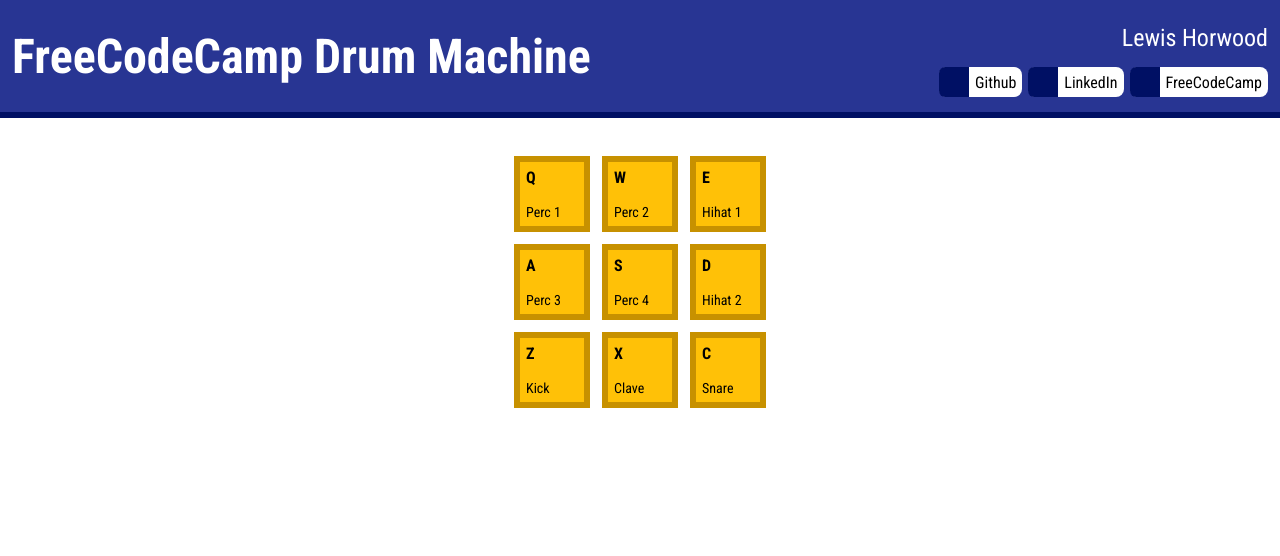
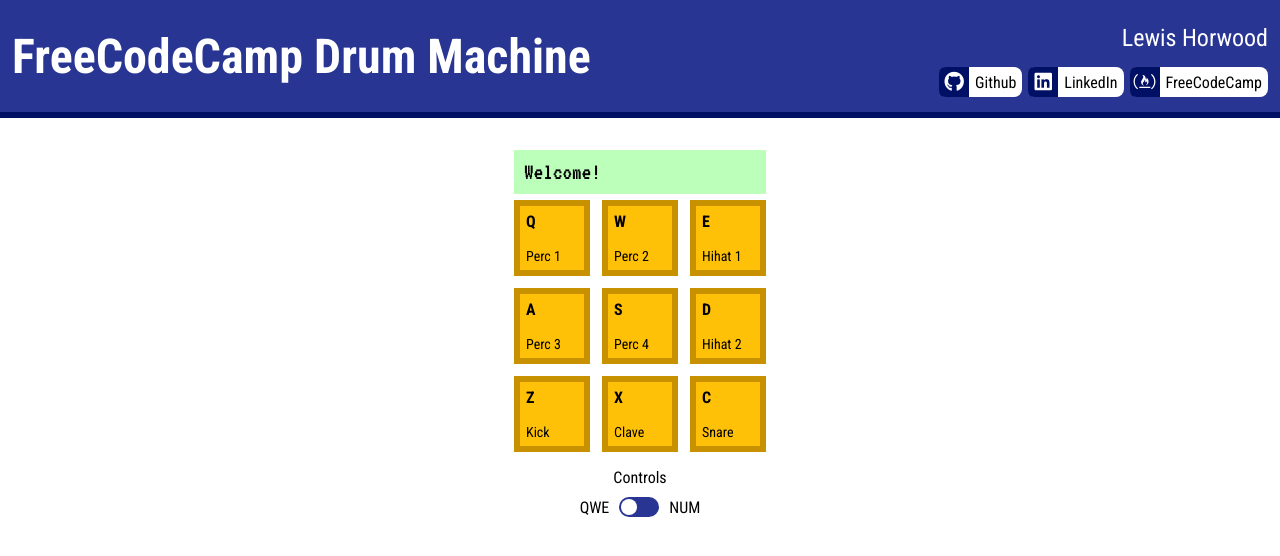
Before and after one commit to Lewis65/drum-machine, a React app: page / in a window 1280 px wide. Shown: the top 556 px of the page. Built offline with nearby package versions, Linux system fonts and the light colour scheme.

Commit message:
Separate #display and add a toggle for controls

```diff
--- a/package.json
+++ b/package.json
@@ -15,6 +15,7 @@
     "babel-preset-env": "^1.7.0",
     "babel-preset-react": "^6.24.1",
     "css-loader": "^1.0.0",
+    "file-loader": "^2.0.0",
     "html-webpack-plugin": "^3.2.0",
     "node-sass": "^4.9.3",
     "react": "^16.4.2",
--- a/src/components/App.js
+++ b/src/components/App.js
@@ -5,15 +5,36 @@ import DrumMachine from './DrumMachine';
 export default class App extends Component {
     constructor(props){
         super(props);
+
         this.state = {
+            controls: [["q", "w", "e", "a", "s", "d", "z", "x", "c"], ["7", "8", "9", "4", "5", "6", "1", "2", "3"]],
+            display: "Welcome!",
+            useNumPad: false
+        }
 
-        }
+        this.handleControlSwitch = this.handleControlSwitch.bind(this);
+    }
+
+    handleControlSwitch(){
+        this.setState({useNumPad: !this.state.useNumPad});
     }
 
     render(){
-        return (<div id="wrapper">
+
+        let controlsToUse = this.state.useNumPad ? 1 : 0;
+
+        return (
+        <div id="wrapper">
+
             <Header />
-            <DrumMachine />
-        </div>);
+
+            <DrumMachine
+            controls={this.state.controls[controlsToUse]}
+            display={this.state.display}
+            handleControlSwitch={this.handleControlSwitch}
+            />
+
+        </div>
+        );
     }
 }
--- /dev/null
+++ b/src/components/Display.js
@@ -0,0 +1,11 @@
+import React from 'react';
+
+export default class Display extends React.Component {
+    render(){
+        return(
+        <div id="display">
+            <span className="display-text">{this.props.text}</span>
+        </div>
+        );
+    }
+}
--- a/src/components/DrumMachine.js
+++ b/src/components/DrumMachine.js
@@ -1,38 +1,33 @@
 import React, {Component} from 'react';
 import DrumPad from './DrumPad';
-
-import kick from '../audio/kick.wav';
+import Display from './Display';
 
 export default class DrumMachine extends Component {
     render(){
-        let controls = ["q", "w", "e", "a", "s", "d", "z", "x", "c"]
-        if(this.props.useNumPad){
-            controls = ["7", "8", "9", "4", "5", "6", "1", "2", "3"]
-        }
 
         let sounds = [
-            {name: "Perc 1", path: ""},
+            {name: "Perc 1", path: "./perc 1.wav"},
             {name: "Perc 2", path: ""},
             {name: "Hihat 1", path: ""},
             {name: "Perc 3", path: ""},
             {name: "Perc 4", path: ""},
             {name: "Hihat 2", path: ""},
-            {name: "Kick", path: kick},
+            {name: "Kick", path: ""},
             {name: "Clave", path: ""},
             {name: "Snare", path: ""}
-        ]
+        ];
 
         return (
         <div id="drum-machine">
-            <audio ref={(kick) => {this.kick = kick;}}>
-                <source src={kick}>
-                </source>
-            </audio>
-            <div id="display">
-            {controls.map((keyPress, index) => {
+
+            <Display text={this.props.display} />
+
+            <div id="pads">
+            {this.props.controls.map((keyPress, index) => {
                 return(
                     <DrumPad
                     key={index}
+                    id={sounds[index].name}
                     keyPress={keyPress.toUpperCase()}
                     label={sounds[index].name}
                     index={index}
@@ -41,6 +36,18 @@ export default class DrumMachine extends Component {
             })}
             </div>
 
+            <div id="control-config">
+                <div className="control-heading">Controls</div>
+                <div className="control-switch">
+                    <span>QWE</span>
+                    <label className="toggle" onMouseUp={this.props.handleControlSwitch}>
+                        <input type="checkbox"></input>
+                        <span className="slider"></span>
+                    </label>
+                    <span>NUM</span>
+                </div>
+            </div>
+
         </div>
         );
     }
--- a/src/styles/main.scss
+++ b/src/styles/main.scss
@@ -13,6 +13,7 @@ $mobile: "(max-width: 767px)";
 
 $font-stack: 'Roboto Condensed', sans-serif;
 @import url('https://fonts.googleapis.com/css?family=Roboto+Condensed:400,700');
+@import url('https://fonts.googleapis.com/css?family=VT323');
 
 #header {
     align-items: center;
@@ -129,6 +130,13 @@ $font-stack: 'Roboto Condensed', sans-serif;
     justify-content: center;
     margin-top: 32px;
     width: 264px;
+    #display {
+        background-color: #bbffbb;
+        padding: 10px;
+        font-family: "VT323", monospace;
+        font-size: 24px;
+        width: 232px;
+    }
     .drum-pad {
         background-color: $secondary;
         border: 6px solid $secondary-dark;
@@ -163,6 +171,65 @@ $font-stack: 'Roboto Condensed', sans-serif;
     }
 }
 
+#control-config {
+    display: flex;
+    justify-content: center;
+    align-items: center;
+    flex-direction: column;
+    margin-top: 10px;
+    .control-heading {
+        display: block;
+    }
+    .control-switch {
+        display: flex;
+        flex-direction: row;
+        justify-content: space-around;
+        align-items: center;
+        .toggle {
+            margin: 10px;
+        }
+    }
+}
+
+.toggle {
+    background-color: $primary;
+    border-radius: 10px;
+    height: 20px;
+    position: relative;
+    display: inline-block;
+    width: 40px;
+    input {
+        display: none;
+    }
+    .slider {
+        position: absolute;
+        cursor: pointer;
+        top: 0;
+        left: 0;
+        right: 0;
+        bottom: 0;
+        -webkit-transition: .2s;
+        transition: .2s;
+    }
+    .slider:before {
+        position: absolute;
+        border-radius: 50%;
+        content: "";
+        height: 16px;
+        width: 16px;
+        left: 2px;
+        bottom: 2px;
+        background-color: white;
+        -webkit-transition: .2s;
+        transition: .2s;
+    }
+    input:checked + .slider:before {
+        -webkit-transform: translateX(20px);
+        -ms-transform: translateX(20px);
+        transform: translateX(20px);
+    }
+}
+
 body {
     margin: 0;
 }
--- a/src/templates/index.html
+++ b/src/templates/index.html
@@ -4,7 +4,10 @@
     <meta charset="UTF-8">
     <meta name="viewport" content="width=device-width, initial-scale=1.0">
     <meta http-equiv="X-UA-Compatible" content="ie=edge">
-    <title>My React App</title>
+    <title>FreeCodeCamp Drum Machine - Lewis Horwood</title>
+
+    <link rel="stylesheet" href="https://use.fontawesome.com/releases/v5.3.1/css/all.css" integrity="sha384-mzrmE5qonljUremFsqc01SB46JvROS7bZs3IO2EmfFsd15uHvIt+Y8vEf7N7fWAU" crossorigin="anonymous">
+
 </head>
 <body>
     <div id="root"></div>
--- a/webpack.config.js
+++ b/webpack.config.js
@@ -28,7 +28,7 @@ module.exports = {
             {
                 test: /\.wav/,
                 use: {
-                    loader: 'file'
+                    loader: 'file-loader'
                 }
             }
         ]
```
Also changed, not shown: 3 other files (tests, documents, lock files or other folders).
